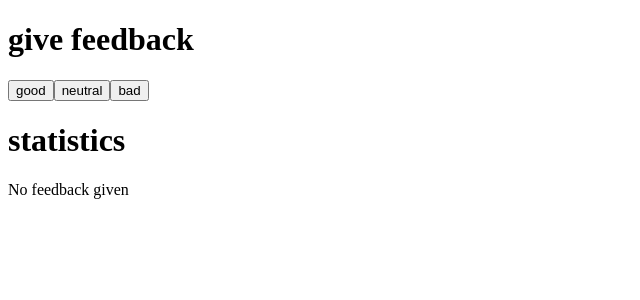
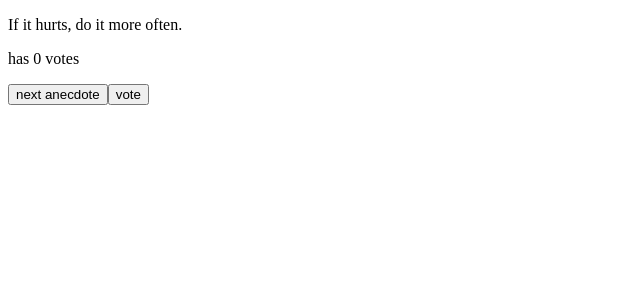
Before and after one commit to lassewolpmann/fullstackopen, a React (Vite) app in the folder part1/: page / in a window 1280 px wide. Shown: the top 300 px of the page, without its empty margins (0-640 px from the left). Built offline with nearby package versions, Linux system fonts and the light colour scheme.

Commit message:
Exercises 1.12 and 1.13

```diff
--- a/part1/src/App.jsx
+++ b/part1/src/App.jsx
@@ -1,63 +1,41 @@
 import { useState } from 'react'
 
 const Button = ({text, handleClick}) => (
-    <button onClick={handleClick}>
-        {text}
-    </button>
+    <button onClick={handleClick}>{text}</button>
 )
 
-const Statistic = ({name, count}) => (
-    <tr><td>{name}</td><td>{count}</td></tr>
-)
+const App = () => {
+    const anecdotes = [
+        'If it hurts, do it more often.',
+        'Adding manpower to a late software project makes it later!',
+        'The first 90 percent of the code accounts for the first 90 percent of the development time...The remaining 10 percent of the code accounts for the other 90 percent of the development time.',
+        'Any fool can write code that a computer can understand. Good programmers write code that humans can understand.',
+        'Premature optimization is the root of all evil.',
+        'Debugging is twice as hard as writing the code in the first place. Therefore, if you write the code as cleverly as possible, you are, by definition, not smart enough to debug it.',
+        'Programming without an extremely heavy use of console.log is same as if a doctor would refuse to use x-rays or blood tests when diagnosing patients.',
+        'The only way to go fast, is to go well.'
+    ]
 
-const Average = ({good, neutral, bad, total}) => {
-    const score = good + (bad * -1)
+    const [selected, setSelected] = useState(0)
+    const [votes, setVotes] = useState(Array(anecdotes.length).fill(0))
 
-    return <tr><td>average</td><td>{score/total}</td></tr>
-}
+    const handleVote = () => {
+        const copy = [...votes]
+        copy[selected] += 1
 
-const Positive = ({good, neutral, bad, total}) => {
-    const positivePercent = (good / total) * 100
+        setVotes(copy)
+    }
 
-    return <tr><td>positive</td><td>{positivePercent} %</td></tr>
-}
-
-const Statistics = ({good, neutral, bad}) => {
-    const total = good + neutral + bad
-
-    if (total === 0) return <p>No feedback given</p>
-
-    return (
-        <table>
-            <tbody>
-                <Statistic name={"good"} count={good}/>
-                <Statistic name={"neutral"} count={neutral}/>
-                <Statistic name={"bad"} count={bad}/>
-                <tr><td>all</td><td>{total}</td></tr>
-                <Average good={good} neutral={neutral} bad={bad} total={total}/>
-                <Positive good={good} neutral={neutral} bad={bad} total={total}/>
-            </tbody>
-        </table>
-    )
-}
-
-const App = () => {
-    // save clicks of each button to its own state
-    const [good, setGood] = useState(0)
-    const [neutral, setNeutral] = useState(0)
-    const [bad, setBad] = useState(0)
-
-    const total = good + neutral + bad
+    const getRandomInt = (max) => {
+        return Math.floor(Math.random() * max)
+    }
 
     return (
         <div>
-            <h1>give feedback</h1>
-            <Button text={"good"} handleClick={() => setGood(good + 1)}/>
-            <Button text={"neutral"} handleClick={() => setNeutral(neutral + 1)}/>
-            <Button text={"bad"} handleClick={() => setBad(bad + 1)}/>
-
-            <h1>statistics</h1>
-            <Statistics good={good} neutral={neutral} bad={bad}/>
+            <p>{anecdotes[selected]}</p>
+            <p>has {votes[selected]} votes</p>
+            <Button text={"next anecdote"} handleClick={() => setSelected(getRandomInt(anecdotes.length))} />
+            <Button text={"vote"} handleClick={handleVote} />
         </div>
     )
 }
```
